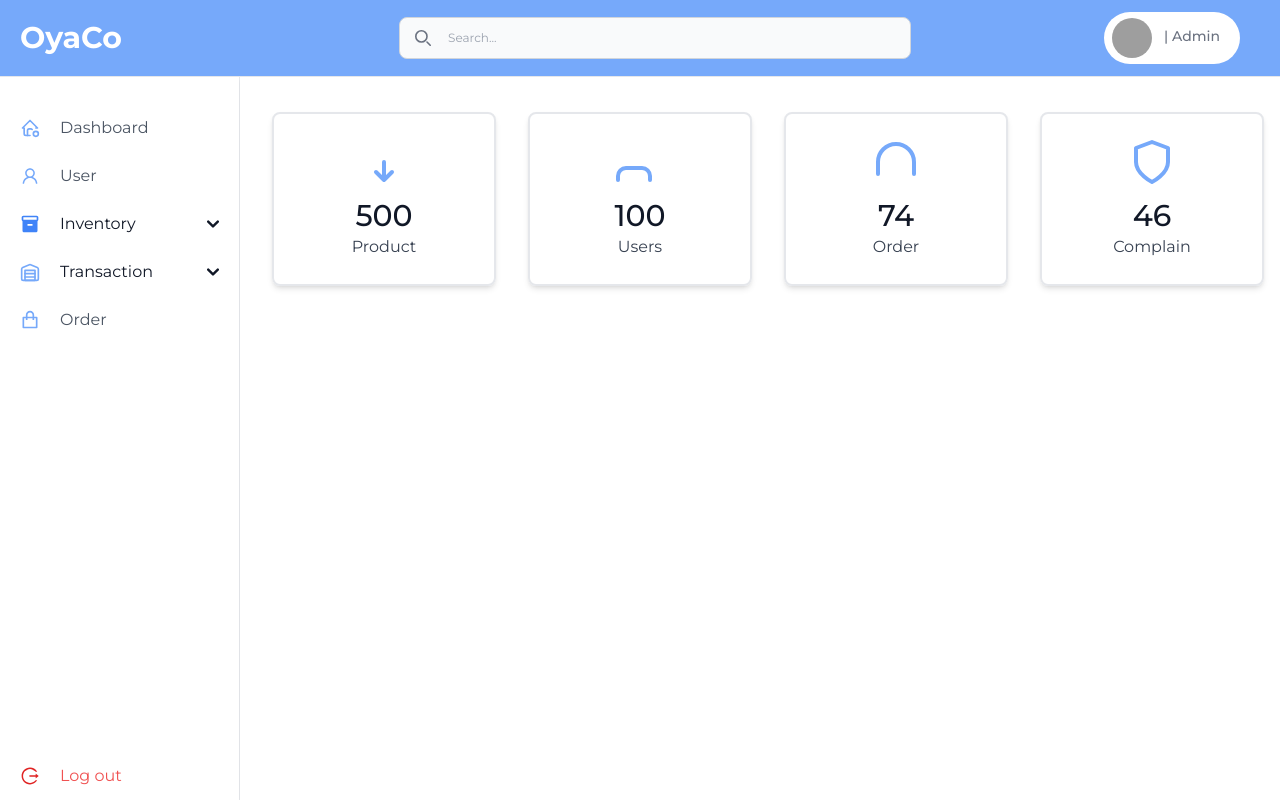
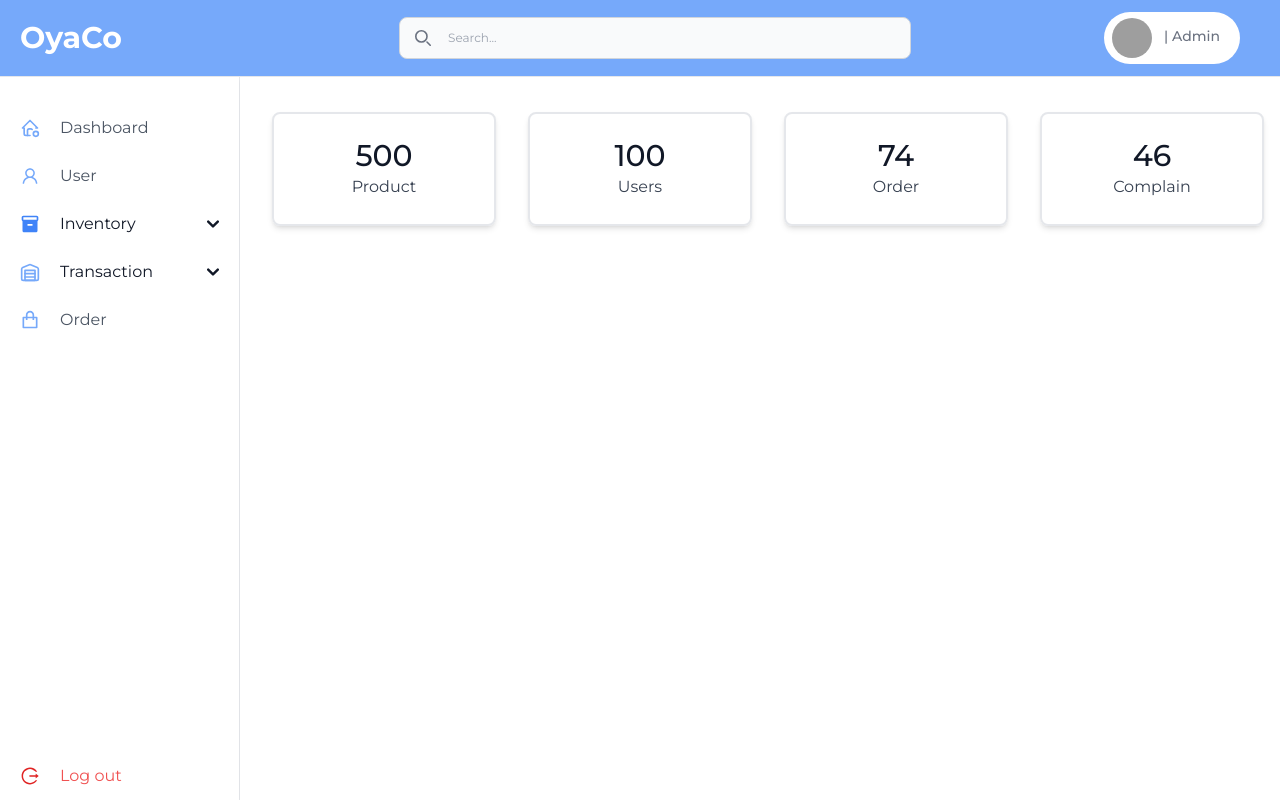
Before and after one commit to Oyaco-Group/oyaco-front-end, a Next.js app: page / in a window 1280 px wide. Built offline with nearby package versions, Linux system fonts and the light colour scheme; grey boxes are pictures that could not be loaded.

Commit message:
fix : issue invalid component count-card and navbar

```diff
--- a/src/components/style-components/card-count.js
+++ b/src/components/style-components/card-count.js
@@ -4,19 +4,7 @@ const CardCount = ({ icon, count, label }) => {
   return (
     <div className="w-full p-4 sm:w-1/2 md:w-1/4">
       <div className="transform rounded-lg border-2 border-gray-200 px-4 py-6 shadow-md transition duration-500 hover:scale-110">
-        {icon && (
-          <svg
-            fill="none"
-            stroke="currentColor"
-            stroke-linecap="round"
-            stroke-linejoin="round"
-            stroke-width="2"
-            className="mb-3 inline-block h-12 w-12 text-blue-400"
-            viewBox="0 0 24 24"
-          >
-            {icon}
-          </svg>
-        )}
+        {icon}
         <h2 className="title-font text-3xl font-medium text-gray-900">
           {count}
         </h2>
--- a/src/components/style-components/navbar/navbar.js
+++ b/src/components/style-components/navbar/navbar.js
@@ -24,8 +24,8 @@ const Navbar = () => {
                   xmlns="http://www.w3.org/2000/svg"
                 >
                   <path
-                    clip-rule="evenodd"
-                    fill-rule="evenodd"
+                    clipRule="evenodd"
+                    fillRule="evenodd"
                     d="M2 4.75A.75.75 0 012.75 4h14.5a.75.75 0 010 1.5H2.75A.75.75 0 012 4.75zm0 10.5a.75.75 0 01.75-.75h7.5a.75.75 0 010 1.5h-7.5a.75.75 0 01-.75-.75zM2 10a.75.75 0 01.75-.75h14.5a.75.75 0 010 1.5H2.75A.75.75 0 012 10z"
                   ></path>
                 </svg>
--- a/src/pages/dashboard/index.js
+++ b/src/pages/dashboard/index.js
@@ -9,24 +9,24 @@ const DashboardPage = () => {
           <div className="body-font container mx-auto my-14 text-gray-700">
             <div className="-m-4 flex flex-wrap text-center">
               <CardCount
-                icon={<path d="M8 17l4 4 4-4m-4-5v9"></path>}
+                // icon={<path d="M8 17l4 4 4-4m-4-5v9"></path>}
                 count={500}
                 label="Product"
               />
               <CardCount
-                icon={<path d="M17 21v-2a4 4 0 00-4-4H5a4 4 0 00-4 4v2"></path>}
+                // icon={<path d="M17 21v-2a4 4 0 00-4-4H5a4 4 0 00-4 4v2"></path>}
                 count={100}
                 label="Users"
               />
               <CardCount
-                icon={<path d="M3 18v-6a9 9 0 0118 0v6"></path>}
+                // icon={<path d="M3 18v-6a9 9 0 0118 0v6"></path>}
                 count={74}
                 label="Order"
               />
               <CardCount
-                icon={
-                  <path d="M12 22s8-4 8-10V5l-8-3-8 3v7c0 6 8 10 8 10z"></path>
-                }
+                // icon={
+                //   <path d="M12 22s8-4 8-10V5l-8-3-8 3v7c0 6 8 10 8 10z"></path>
+                // }
                 count={46}
                 label="Complain"
               />
```
Also changed, not shown: 1 other file (tests, documents, lock files or other folders).
